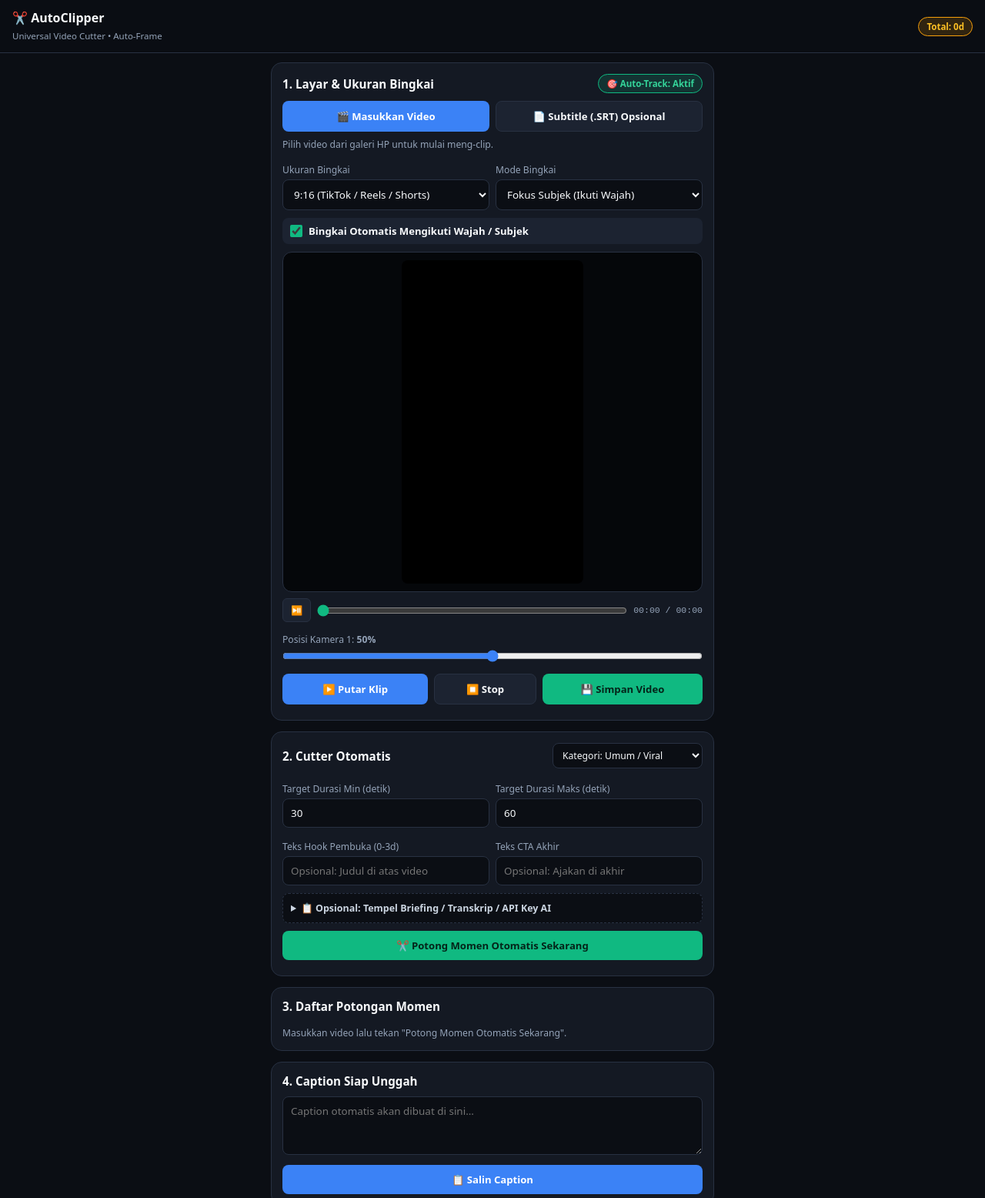
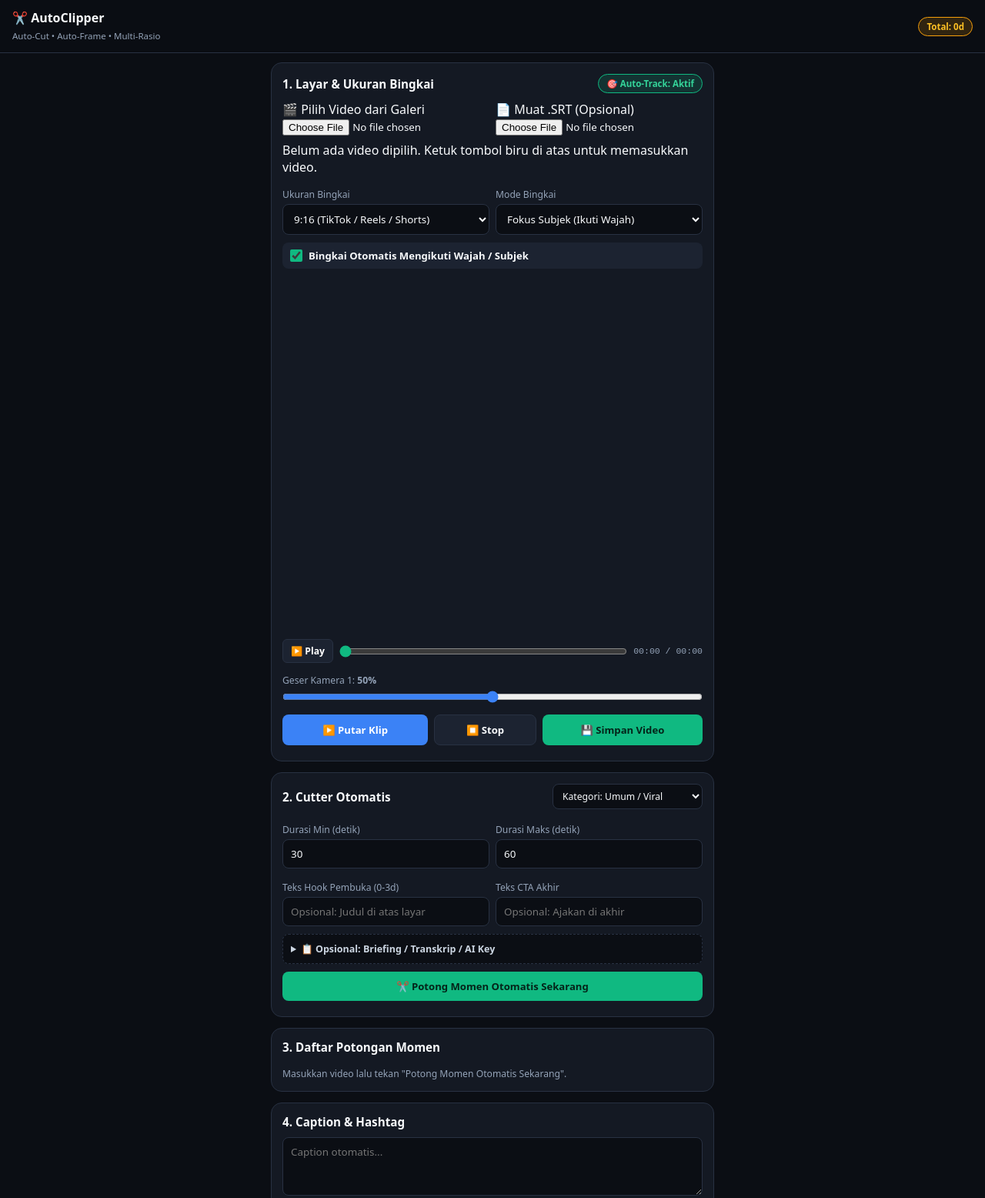
Before and after one commit to rujailun473-jpg/Clip.konten.com, a plain HTML site: page index.html in a window 1280 px wide. Shown: the top 1556 px of the page at 77% size. Drawn offline with Linux system fonts and the light colour scheme.

Commit message:
Update index.html

```diff
--- a/index.html
+++ b/index.html
@@ -12,13 +12,13 @@
   <header class="topbar">
     <div class="brand">
       <h1>✂️ AutoClipper</h1>
-      <span class="sub">Universal Video Cutter • Auto-Frame</span>
+      <span class="sub">Auto-Cut • Auto-Frame • Multi-Rasio</span>
     </div>
     <span id="totalDurBadge" class="pill warn">Total: 0d</span>
   </header>
 
   <main class="workspace">
-    <!-- PANEL 1: PILIH VIDEO & PREVIEW KANVAS -->
+    <!-- PANEL 1: INPUT VIDEO & LAYAR BINGKAI -->
     <section class="card">
       <div class="row-between">
         <h2>1. Layar & Ukuran Bingkai</h2>
@@ -26,16 +26,19 @@
       </div>
 
       <div class="grid-2 mb-8">
-        <label class="file-trigger primary">
-          🎬 Masukkan Video
-          <input type="file" id="videoInput" accept="video/mp4,video/webm,video/quicktime,video/*" hidden />
-        </label>
-        <label class="file-trigger muted">
-          📄 Subtitle (.SRT) Opsional
-          <input type="file" id="srtInput" accept=".srt,.vtt,.txt" hidden />
-        </label>
+        <div class="file-btn-wrap primary">
+          <span>🎬 Pilih Video dari Galeri</span>
+          <input type="file" id="videoInput" accept="video/*" />
+        </div>
+        <div class="file-btn-wrap muted">
+          <span>📄 Muat .SRT (Opsional)</span>
+          <input type="file" id="srtInput" accept=".srt,.vtt,.txt" />
+        </div>
       </div>
-      <p id="videoStatus" class="note">Pilih video dari galeri HP untuk mulai meng-clip.</p>
+
+      <div id="videoStatus" class="status-box">
+        Belum ada video dipilih. Ketuk tombol biru di atas untuk memasukkan video.
+      </div>
 
       <div class="grid-2 mt-8">
         <div>
@@ -52,7 +55,7 @@
           <label class="lbl" for="layoutModeSelect">Mode Bingkai</label>
           <select id="layoutModeSelect">
             <option value="single" selected>Fokus Subjek (Ikuti Wajah)</option>
-            <option value="blur">Full Utuh + Latar Blur (Gaming/Produk)</option>
+            <option value="fit">Full Utuh (Tidak Terpotong)</option>
             <option value="split">Split Atas-Bawah (2 Kamera)</option>
           </select>
         </div>
@@ -65,24 +68,33 @@
         </label>
       </div>
 
-      <div class="canvas-box">
-        <canvas id="stageCanvas" width="540" height="960"></canvas>
+      <!-- STAGE VIDEO UTAMA (LANGSUNG RENDER HARDWARE ANDROID) -->
+      <div class="stage-outer">
+        <div id="frameStage" class="frame-stage ratio-9-16 mode-single">
+          <video id="bgBlurVideo" playsinline webkit-playsinline muted loop></video>
+          <video id="mainVideo" playsinline webkit-playsinline preload="auto"></video>
+          <video id="splitBottomVideo" playsinline webkit-playsinline muted preload="auto"></video>
+
+          <div id="hookOverlay" class="overlay-hook hidden"></div>
+          <div id="subOverlay" class="overlay-sub hidden"></div>
+          <div id="ctaOverlay" class="overlay-cta hidden"></div>
+        </div>
       </div>
 
-      <!-- Kontrol Pemutar & Timeline Manual -->
+      <!-- Kontrol Pemutar Video -->
       <div class="scrubber-row">
-        <button type="button" id="btnTogglePlay" class="mini-btn">⏯️</button>
+        <button type="button" id="btnTogglePlay" class="mini-btn">▶️ Play</button>
         <input type="range" id="videoSeekBar" min="0" max="100" step="0.1" value="0" />
         <span id="timeDisplay" class="time-text">00:00 / 00:00</span>
       </div>
 
       <div class="slider-panel">
         <div class="slider-item">
-          <label>Posisi Kamera 1: <b id="manualX1Val">50%</b></label>
+          <label>Geser Kamera 1: <b id="manualX1Val">50%</b></label>
           <input type="range" id="manualX1" min="0" max="100" value="50" />
         </div>
         <div class="slider-item hidden" id="splitControlGroup">
-          <label>Posisi Kamera 2 (Bawah): <b id="manualX2Val">75%</b></label>
+          <label>Geser Kamera 2 (Layar Bawah): <b id="manualX2Val">75%</b></label>
           <input type="range" id="manualX2" min="0" max="100" value="75" />
         </div>
       </div>
@@ -95,7 +107,7 @@
       <p id="exportStatus" class="note"></p>
     </section>
 
-    <!-- PANEL 2: AUTO-CUTTER UNIVERSAL (TANPA BRIEF / PAKAI BRIEF / AI) -->
+    <!-- PANEL 2: CUTTER OTOMATIS UNIVERSAL -->
     <section class="card">
       <div class="row-between">
         <h2>2. Cutter Otomatis</h2>
@@ -110,16 +122,16 @@
 
       <div class="grid-2">
         <div>
-          <label class="lbl">Target Durasi Min (detik)</label>
+          <label class="lbl">Durasi Min (detik)</label>
           <input type="number" id="briefMinDur" value="30" />
         </div>
         <div>
-          <label class="lbl">Target Durasi Maks (detik)</label>
+          <label class="lbl">Durasi Maks (detik)</label>
           <input type="number" id="briefMaxDur" value="60" />
         </div>
         <div>
           <label class="lbl">Teks Hook Pembuka (0-3d)</label>
-          <input type="text" id="briefHook" placeholder="Opsional: Judul di atas video" />
+          <input type="text" id="briefHook" placeholder="Opsional: Judul di atas layar" />
         </div>
         <div>
           <label class="lbl">Teks CTA Akhir</label>
@@ -128,18 +140,18 @@
       </div>
 
       <details class="ai-drawer">
-        <summary>📋 Opsional: Tempel Briefing / Transkrip / API Key AI</summary>
+        <summary>📋 Opsional: Briefing / Transkrip / AI Key</summary>
         <label class="lbl">Kata Kunci / Produk Wajib</label>
-        <input type="text" id="briefBrand" placeholder="Contoh: nama produk atau topik" />
+        <input type="text" id="briefBrand" placeholder="Contoh: nama produk atau kata kunci" />
 
-        <label class="lbl">Teks Briefing Campaign (Otomatis Ekstrak Aturan)</label>
-        <textarea id="rawBriefInput" rows="3" placeholder="Tempel briefing di sini jika ada..."></textarea>
+        <label class="lbl">Teks Briefing Campaign</label>
+        <textarea id="rawBriefInput" rows="3" placeholder="Tempel teks briefing di sini..."></textarea>
 
-        <label class="lbl">Transkrip / Subtitle Timestamp (Kosongkan untuk Auto-Scan Video)</label>
-        <textarea id="transcriptInput" rows="3" placeholder="Kosongkan saja jika video tidak punya subtitle — cutter akan otomatis memindai momen video!"></textarea>
+        <label class="lbl">Transkrip / Subtitle Timestamp</label>
+        <textarea id="transcriptInput" rows="3" placeholder="Kosongkan jika video tanpa subtitle — cutter otomatis memindai durasi video."></textarea>
 
         <label class="lbl">Gemini API Key (Opsional)</label>
-        <input type="password" id="geminiKey" placeholder="AIzaSy... (kosongkan untuk mode offline gratis)" />
+        <input type="password" id="geminiKey" placeholder="AIzaSy... (kosongkan untuk mode offline)" />
       </details>
 
       <button type="button" id="btnAutoCut" class="btn accent full mt-10">
@@ -156,17 +168,14 @@
       </div>
     </section>
 
-    <!-- PANEL 4: CAPTION & HASHTAG -->
+    <!-- PANEL 4: CAPTION -->
     <section class="card">
-      <h2>4. Caption Siap Unggah</h2>
-      <textarea id="captionOutput" rows="3" placeholder="Caption otomatis akan dibuat di sini..."></textarea>
+      <h2>4. Caption & Hashtag</h2>
+      <textarea id="captionOutput" rows="3" placeholder="Caption otomatis..."></textarea>
       <button type="button" id="btnCopyCaption" class="btn primary full mt-8">📋 Salin Caption</button>
     </section>
   </main>
 
-  <!-- PENTING: Jangan pakai atribut 'hidden' agar decoder video Android WebView tetap aktif -->
-  <video id="sourceVideo" playsinline preload="auto"></video>
-
   <script src="script.js"></script>
 </body>
-          </html>
+            </html>
```
